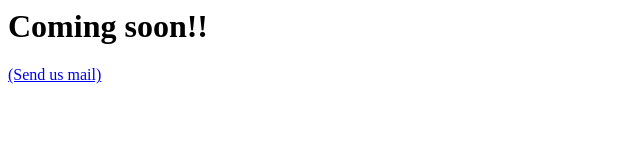
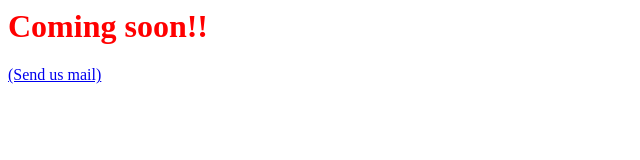
Before and after one commit to mcgill-ecsess/codejam-site-2018, a plain HTML site: page index.html in a window 1280 px wide. Shown: the whole page, without its empty margins (0-640 px from the left). Drawn offline with Linux system fonts and the light colour scheme.

Commit message:
💄 Add stylesheet

```diff
--- a/index.html
+++ b/index.html
@@ -1,2 +1,7 @@
+<head>
+<link rel="stylesheet" type="text/css" href="style.css"/>
+</head>
+<body>
 <h1>Coming soon!!</h1>
 <a href="mailto:sponsor.codejam@mcgilleus.ca">(Send us mail)</a>
+</body>
--- /dev/null
+++ b/style.css
@@ -0,0 +1,3 @@
+h1 {
+color: red;
+}
```
